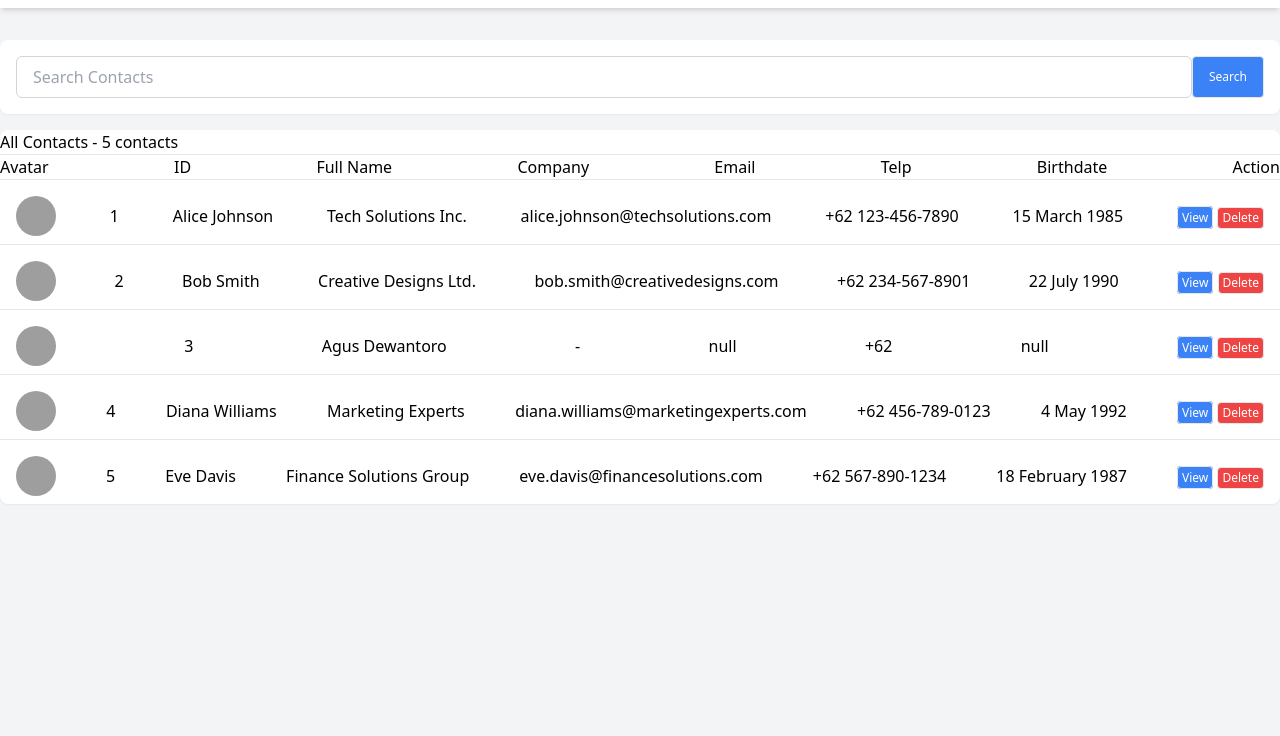
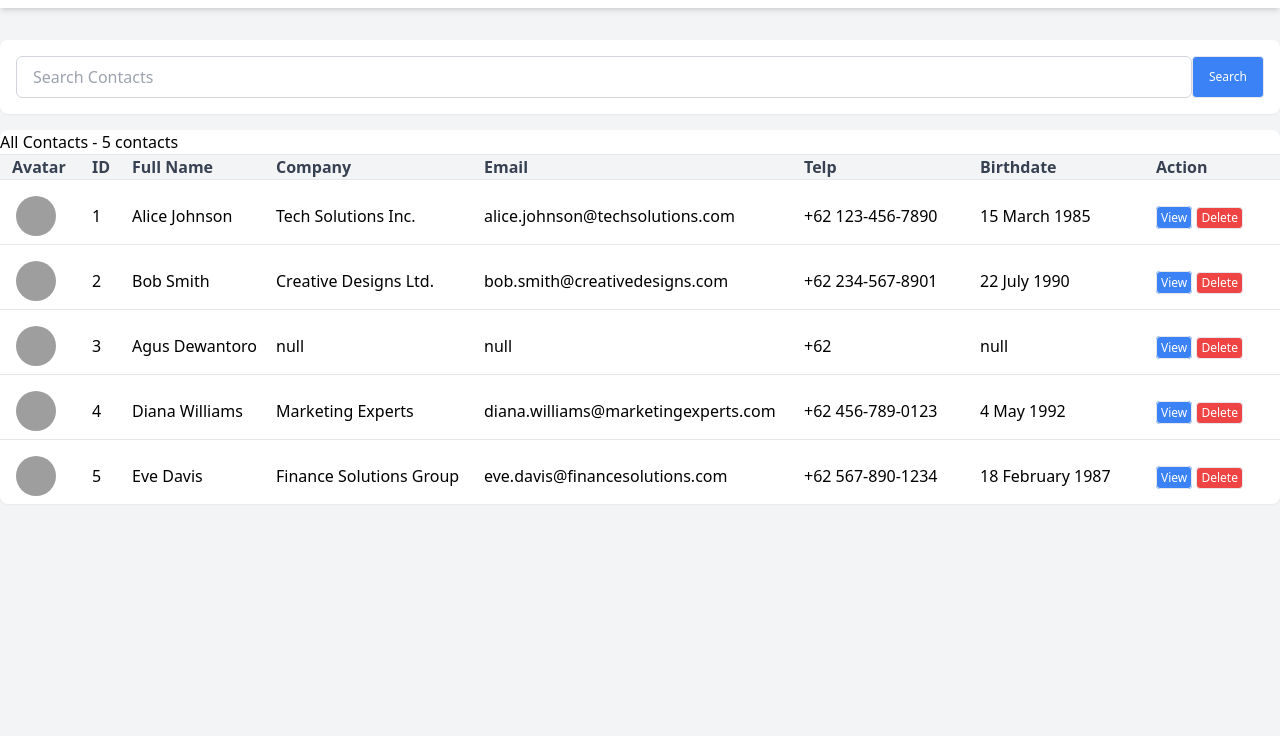
Before and after one commit to okt4vianus/address-book, a plain HTML site: page index.html in a window 1280 px wide. Shown: the part 64-800 px from the top of the page. Drawn offline with nearby package versions, Linux system fonts and the light colour scheme; grey boxes are pictures that could not be loaded.

Commit message:
refactor code

```diff
--- a/index.html
+++ b/index.html
@@ -12,8 +12,11 @@
       class="bg-white mx-auto max-w-8xl p-4 flex item-center justify-between shadow-md"
     >
       <h1 class="text-2xl font-semibold">Address Book</h1>
-      <a href="/new" class="rounded-lg px-4 py-2 bg-blue-500 text-white">
-        Create New Contact
+      <a
+        href="/new/index.html"
+        class="rounded-lg px-4 py-2 bg-blue-500 text-white"
+      >
+        Create Contact
       </a>
     </header>
 
@@ -40,14 +43,14 @@
         <h2 id="contacts-count">All Contacts - 0 contacts</h2>
 
         <hr />
-        <div class="flex justify-between">
-          <h2>Avatar</h2>
-          <h2>ID</h2>
-          <h2>Full Name</h2>
-          <h2>Company</h2>
-          <h2>Email</h2>
-          <h2>Telp</h2>
-          <h2>Birthdate</h2>
+        <div class="flex items-center bg-gray-100 font-semibold text-gray-700">
+          <h2 class="ml-3 w-20">Avatar</h2>
+          <h2 class="w-10">ID</h2>
+          <h2 class="w-36">Full Name</h2>
+          <h2 class="w-52">Company</h2>
+          <h2 class="w-80">Email</h2>
+          <h2 class="w-44">Telp</h2>
+          <h2 class="w-44">Birthdate</h2>
           <h2>Action</h2>
         </div>
         <hr />
@@ -57,7 +60,6 @@
       </div>
     </main>
 
-    <script src="/utils.js"></script>
     <script src="/index.js"></script>
   </body>
 </html>
--- a/index.js
+++ b/index.js
@@ -67,19 +67,19 @@ function renderContacts(contacts) {
 
     return `
       <li
-        class="pt-4 flex items-center justify-between px-4 py-2 hover:bg-gray-50"
+        class="pt-4 flex items-center px-4 py-2 hover:bg-gray-50"
       >
         <img
           src="${contact.avatar || "https://i.pravatar.cc/150?img=1"}"
           alt="Avatar"
           class="w-10 h-10 rounded-full"
         />
-        <p>${contact.id}</p>
-        <p>${contact.fullName}</p>
-        <p>${contact.company || "-"}</p>
-        <p>${contact.email}</p>
-        <p>${contact.phone}</p>
-        <p>${date}</p>
+        <p class="ml-9 w-10">${contact.id}</p>
+        <p class="w-36">${contact.fullName}</p>
+        <p class="w-52">${contact.company}</p>
+        <p class="w-80">${contact.email}</p>
+        <p class="w-44">${contact.phone}</p>
+        <p class="w-44">${date}</p>
         <div>
         <a href="/contacts/?id=${
           contact.id
@@ -117,6 +117,13 @@ function searchContacts(contacts, searchTerm) {
   // renderContacts(searchedContacts);
 }
 
+function generateId(contacts) {
+  if (contacts.length === 0) {
+    return 1;
+  }
+  return contacts[contacts.length - 1].id + 1;
+}
+
 function addContact(contacts, newContactInput) {
   const newContact = {
     id: generateId(contacts),
@@ -135,16 +142,20 @@ function addContact(contacts, newContactInput) {
 }
 
 function deleteContact(contacts, contactId) {
-  const filteredContacts = contacts.filter(
-    (contact) => contact.id !== contactId
-  );
+  const filteredContacts = contacts.filter((contact) => {
+    return contact.id === contactId;
+  });
+
+  const filterContacts = contacts.filter((contact) => {
+    return contact.id != contactId;
+  });
 
   if (filteredContacts.length <= 0) {
     console.log(`There is no contact with the ID ${contactId} to delete`);
     return;
   }
 
-  dataContacts = filteredContacts;
+  dataContacts = filterContacts;
   saveContacts(dataContacts);
   renderContacts(dataContacts);
 }
@@ -180,10 +191,62 @@ function updateContact(contacts, contactId, updateContactInput) {
   renderContacts(dataContacts);
 }
 
+function saveContacts(data) {
+  localStorage.setItem("storageDataContacts", JSON.stringify(data));
+}
+
+function loadContacts() {
+  const storageDataContacts = JSON.parse(
+    localStorage.getItem("storageDataContacts")
+  );
+
+  if (!storageDataContacts) {
+    saveContacts(dataContacts);
+    return dataContacts;
+  }
+
+  // Convert 'birthdate' strings back into Date objects
+  const parsedContacts = storageDataContacts.map((contact) => ({
+    ...contact,
+    birthdate: contact.birthdate ? new Date(contact.birthdate) : null,
+  }));
+
+  return parsedContacts;
+  // return storageDataContacts;
+}
+
+function formatDateTime(date) {
+  if (!date) return null;
+
+  return new Date(date).toLocaleDateString("en-GB", {
+    day: "numeric",
+    month: "long",
+    year: "numeric",
+  });
+}
+
 /**
  * Run Address Book functions
  */
 
+// renderContacts(loadContacts());
 window.addEventListener("load", function () {
   renderContacts(loadContacts());
 });
+
+// searchContacts(loadContacts(), "ltd");
+
+// addContact(loadContacts(), {
+//   fullName: "Frank Taylor",
+//   company: "Logistics Hub",
+//   email: "frank.taylor@logisticshub.com",
+//   phone: "+62 678-901-2345",
+//   birthdate: "1988-11-11",
+// });
+
+// deleteContact(loadContacts(), 4);
+
+// updateContact(loadContacts(), 5, {
+//   phone: "+62 987-654-3210",
+//   company: "Bank Indonesia",
+// });
```
